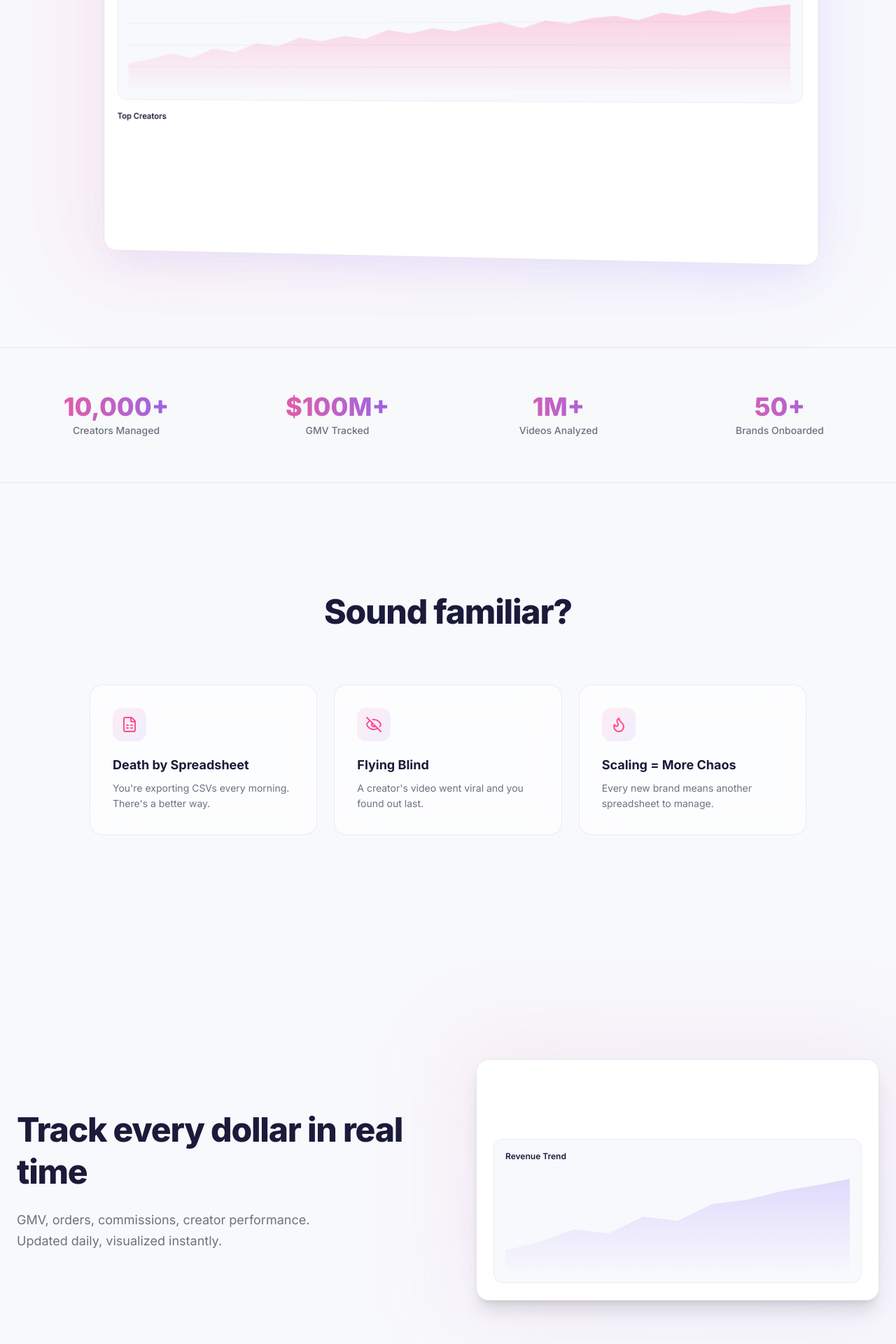
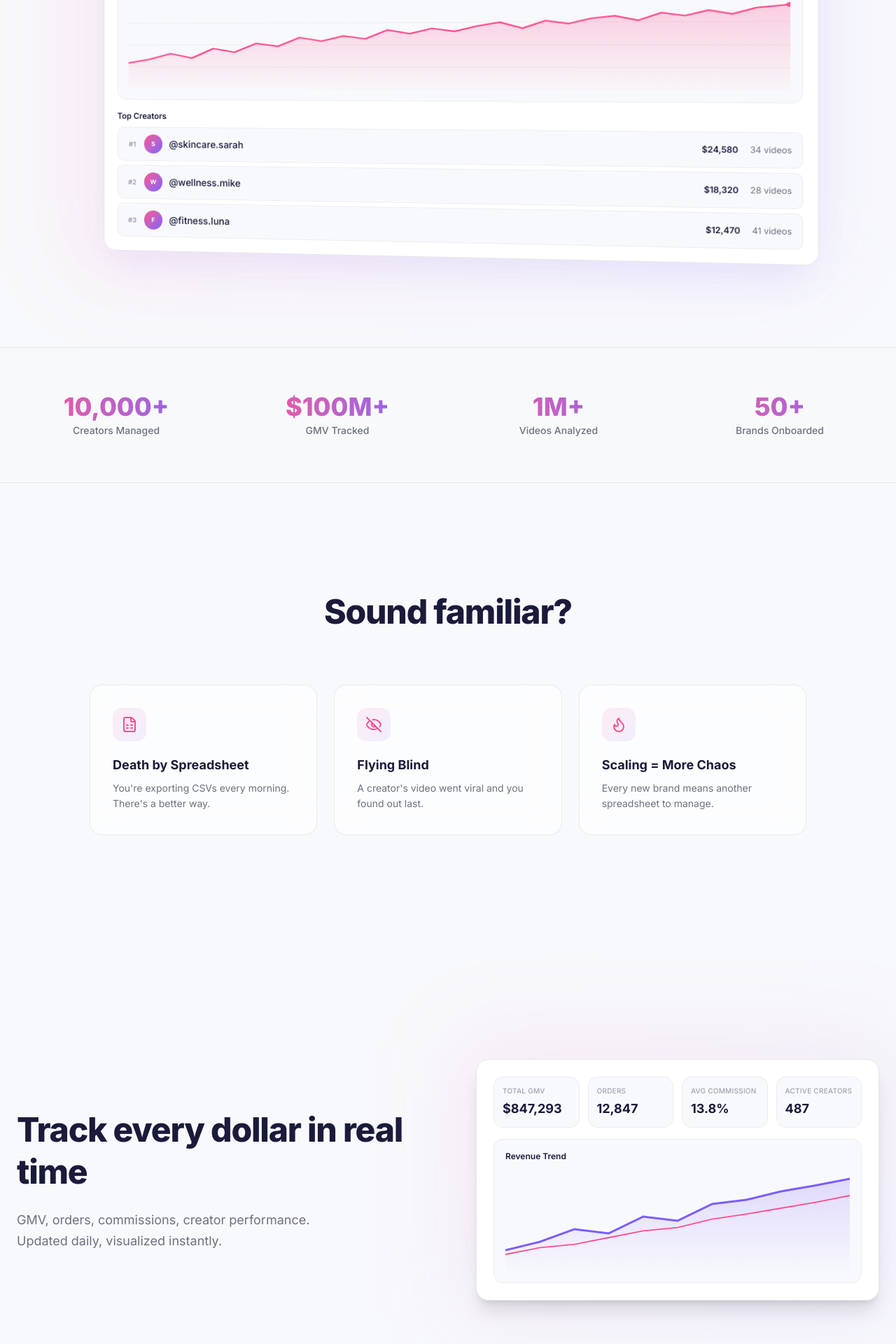
Before and after one commit to tylercreatorscorner/tempo-app, a Next.js app: page / in a window 1280 px wide. Shown: the part 744-2664 px from the top of the page at 70% size. Built offline with nearby package versions, Linux system fonts and the light colour scheme.

Commit message:
Fix animations (React state triggers), add creator portal mockup section

```diff
--- a/src/app/page.tsx
+++ b/src/app/page.tsx
@@ -8,6 +8,7 @@ import {
   LeaderboardMockup,
   BrandSwitcherMockup,
   DailyBriefMockup,
+  CreatorPortalMockup,
 } from '@/components/landing/animated-mockups';
 import {
   FileSpreadsheet,
@@ -225,6 +226,11 @@ function Features() {
         mockup={<DailyBriefMockup />}
         reversed
       />
+      <FeatureSection
+        headline="A portal your creators will actually use"
+        description="Give creators their own dashboard to track performance, discover winning content, and stay motivated."
+        mockup={<CreatorPortalMockup />}
+      />
     </div>
   );
 }
--- a/src/components/landing/animated-mockups.tsx
+++ b/src/components/landing/animated-mockups.tsx
@@ -1,20 +1,19 @@
 'use client';
 
-import { useEffect, useRef } from 'react';
+import { useEffect, useRef, useState } from 'react';
 import { CountUp } from './count-up';
 
 function useInView(threshold = 0.2) {
   const ref = useRef<HTMLDivElement>(null);
-  const visible = useRef(false);
+  const [inView, setInView] = useState(false);
 
   useEffect(() => {
     const el = ref.current;
     if (!el) return;
     const obs = new IntersectionObserver(
       ([e]) => {
-        if (e.isIntersecting && !visible.current) {
-          visible.current = true;
-          el.classList.add('in-view');
+        if (e.isIntersecting) {
+          setInView(true);
           obs.unobserve(el);
         }
       },
@@ -24,15 +23,39 @@ function useInView(threshold = 0.2) {
     return () => obs.disconnect();
   }, [threshold]);
 
-  return ref;
+  return { ref, inView };
+}
+
+function fadeIn(inView: boolean, delayMs: number = 0): React.CSSProperties {
+  return inView
+    ? { animation: `mockFadeIn 0.6s ease-out ${delayMs}ms forwards`, opacity: 0 }
+    : { opacity: 0 };
+}
+
+function slideUp(inView: boolean, delayMs: number = 0): React.CSSProperties {
+  return inView
+    ? { animation: `slideUp 0.6s ease-out ${delayMs}ms forwards`, opacity: 0, transform: 'translateY(16px)' }
+    : { opacity: 0, transform: 'translateY(16px)' };
+}
+
+function slideRight(inView: boolean, delayMs: number = 0): React.CSSProperties {
+  return inView
+    ? { animation: `slideRight 0.6s ease-out ${delayMs}ms forwards`, opacity: 0, transform: 'translateX(-16px)' }
+    : { opacity: 0, transform: 'translateX(-16px)' };
+}
+
+function drawLine(inView: boolean, delayMs: number = 0): React.CSSProperties {
+  return inView
+    ? { animation: `draw 1.8s cubic-bezier(0.4,0,0.2,1) ${delayMs}ms forwards` }
+    : {};
 }
 
 /* ─── Hero Dashboard Mockup ─── */
 export function HeroDashboardMockup() {
-  const ref = useInView(0.15);
+  const { ref, inView } = useInView(0.15);
 
   return (
-    <div ref={ref} className="group/mock relative [&.in-view_.draw-line]:animate-draw [&.in-view_.slide-row]:animate-slideUp [&.in-view_.fade-stat]:animate-fadeIn">
+    <div ref={ref} className="relative">
       {/* Floating glow */}
       <div className="absolute -inset-8 bg-gradient-to-r from-[#FF4D8D]/15 to-[#7C5CFC]/15 rounded-3xl blur-3xl animate-pulse-slow" />
 
@@ -60,8 +83,8 @@ export function HeroDashboardMockup() {
               { label: 'Active Creators', value: 142, prefix: '', trend: '+12 this week', trendColor: 'text-[#FF4D8D]' },
               { label: 'Top Video GMV', value: 8470, prefix: '$', trend: '@skincare.sarah', trendColor: 'text-[#7C5CFC]' },
             ].map((s, i) => (
-              <div key={s.label} className={`fade-stat rounded-xl bg-[#F8F9FC] border border-[#E5E7EB]/60 p-3.5 opacity-0`}
-                style={{ animationDelay: `${i * 200}ms` }}>
+              <div key={s.label} className="rounded-xl bg-[#F8F9FC] border border-[#E5E7EB]/60 p-3.5"
+                style={fadeIn(inView, i * 200)}>
                 <p className="text-[10px] text-[#9CA3AF] font-medium uppercase tracking-wide">{s.label}</p>
                 <p className="text-xl font-bold text-[#1A1B3A] mt-1">
                   <CountUp end={s.value} prefix={s.prefix} duration={2200} />
@@ -90,11 +113,11 @@ export function HeroDashboardMockup() {
               <line x1="0" y1="60" x2="500" y2="60" stroke="#E5E7EB" strokeWidth="0.5" />
               <line x1="0" y1="90" x2="500" y2="90" stroke="#E5E7EB" strokeWidth="0.5" />
               <path d="M0,85 L17,80 L34,72 L51,78 L68,65 L85,70 L102,58 L119,62 L136,50 L153,55 L170,48 L187,52 L204,40 L221,45 L238,38 L255,42 L272,35 L289,30 L306,38 L323,28 L340,32 L357,25 L374,22 L391,28 L408,18 L425,22 L442,15 L459,20 L476,12 L500,8 L500,120 L0,120Z" fill="url(#heroGrad)" />
-              <path className="draw-line" d="M0,85 L17,80 L34,72 L51,78 L68,65 L85,70 L102,58 L119,62 L136,50 L153,55 L170,48 L187,52 L204,40 L221,45 L238,38 L255,42 L272,35 L289,30 L306,38 L323,28 L340,32 L357,25 L374,22 L391,28 L408,18 L425,22 L442,15 L459,20 L476,12 L500,8"
+              <path d="M0,85 L17,80 L34,72 L51,78 L68,65 L85,70 L102,58 L119,62 L136,50 L153,55 L170,48 L187,52 L204,40 L221,45 L238,38 L255,42 L272,35 L289,30 L306,38 L323,28 L340,32 L357,25 L374,22 L391,28 L408,18 L425,22 L442,15 L459,20 L476,12 L500,8"
                 fill="none" stroke="#FF4D8D" strokeWidth="2"
                 strokeDasharray="800" strokeDashoffset="800"
-                style={{ animationDelay: '400ms' }} />
-              <circle cx="500" cy="8" r="3" fill="#FF4D8D" className="fade-stat opacity-0" style={{ animationDelay: '1800ms' }} />
+                style={drawLine(inView, 400)} />
+              <circle cx="500" cy="8" r="3" fill="#FF4D8D" style={fadeIn(inView, 1800)} />
             </svg>
           </div>
 
@@ -108,8 +131,8 @@ export function HeroDashboardMockup() {
                 { rank: 3, name: '@fitness.luna', gmv: '$12,470', videos: 41 },
               ].map((c, i) => (
                 <div key={c.name}
-                  className="slide-row flex items-center justify-between rounded-lg bg-[#F8F9FC] border border-[#E5E7EB]/60 px-3.5 py-2.5 opacity-0 translate-y-4"
-                  style={{ animationDelay: `${800 + i * 150}ms` }}>
+                  className="flex items-center justify-between rounded-lg bg-[#F8F9FC] border border-[#E5E7EB]/60 px-3.5 py-2.5"
+                  style={slideUp(inView, 800 + i * 150)}>
                   <div className="flex items-center gap-2.5">
                     <span className="text-[10px] font-bold text-[#9CA3AF] w-4 text-center">#{c.rank}</span>
                     <div className="w-7 h-7 rounded-full bg-gradient-to-br from-[#FF4D8D] to-[#7C5CFC] flex items-center justify-center">
@@ -133,9 +156,9 @@ export function HeroDashboardMockup() {
 
 /* ─── Analytics Mockup (Feature A) ─── */
 export function AnalyticsMockup() {
-  const ref = useInView();
+  const { ref, inView } = useInView();
   return (
-    <div ref={ref} className="[&.in-view_.draw-line]:animate-draw [&.in-view_.fade-stat]:animate-fadeIn">
+    <div ref={ref}>
       <div className="absolute -inset-6 bg-gradient-to-br from-[#FF4D8D]/10 to-[#7C5CFC]/10 rounded-3xl blur-3xl" />
       <div className="relative rounded-2xl bg-white border border-[#E5E7EB] shadow-xl p-6 space-y-4">
         <div className="grid grid-cols-2 md:grid-cols-4 gap-3">
@@ -145,7 +168,8 @@ export function AnalyticsMockup() {
             { label: 'Avg Commission', val: 13, prefix: '', suffix: '.8%' },
             { label: 'Active Creators', val: 487, prefix: '' },
           ].map((s, i) => (
-            <div key={s.label} className="fade-stat rounded-xl bg-[#F8F9FC] border border-[#E5E7EB]/60 p-3 opacity-0" style={{ animationDelay: `${i * 150}ms` }}>
+            <div key={s.label} className="rounded-xl bg-[#F8F9FC] border border-[#E5E7EB]/60 p-3"
+              style={fadeIn(inView, i * 150)}>
               <p className="text-[10px] text-[#9CA3AF] font-medium uppercase tracking-wide">{s.label}</p>
               <p className="text-lg font-bold text-[#1A1B3A] mt-1">
                 <CountUp end={s.val} prefix={s.prefix} duration={2000} />{s.suffix || ''}
@@ -163,11 +187,14 @@ export function AnalyticsMockup() {
               </linearGradient>
             </defs>
             <path d="M0,95 L50,85 L100,70 L150,75 L200,55 L250,60 L300,40 L350,35 L400,25 L450,18 L500,10 L500,120 L0,120Z" fill="url(#featAGrad)" />
-            <path className="draw-line" d="M0,95 L50,85 L100,70 L150,75 L200,55 L250,60 L300,40 L350,35 L400,25 L450,18 L500,10"
+            <path d="M0,95 L50,85 L100,70 L150,75 L200,55 L250,60 L300,40 L350,35 L400,25 L450,18 L500,10"
               fill="none" stroke="#7C5CFC" strokeWidth="2.5"
-              strokeDasharray="700" strokeDashoffset="700" />
-            <path className="draw-line" d="M0,100 L50,92 L100,88 L150,80 L200,72 L250,68 L300,58 L350,52 L400,45 L450,38 L500,30"
-              fill="none" stroke="#FF4D8D" strokeWidth="1.5" strokeDasharray="700" strokeDashoffset="700" style={{ animationDelay: '300ms' }} />
+              strokeDasharray="700" strokeDashoffset="700"
+              style={drawLine(inView, 0)} />
+            <path d="M0,100 L50,92 L100,88 L150,80 L200,72 L250,68 L300,58 L350,52 L400,45 L450,38 L500,30"
+              fill="none" stroke="#FF4D8D" strokeWidth="1.5"
+              strokeDasharray="700" strokeDashoffset="700"
+              style={drawLine(inView, 300)} />
           </svg>
         </div>
       </div>
@@ -177,9 +204,9 @@ export function AnalyticsMockup() {
 
 /* ─── Creator Leaderboard Mockup (Feature B) ─── */
 export function LeaderboardMockup() {
-  const ref = useInView();
+  const { ref, inView } = useInView();
   return (
-    <div ref={ref} className="[&.in-view_.slide-row]:animate-slideUp [&.in-view_.fade-stat]:animate-fadeIn">
+    <div ref={ref}>
       <div className="absolute -inset-6 bg-gradient-to-bl from-[#7C5CFC]/10 to-[#FF4D8D]/10 rounded-3xl blur-3xl" />
       <div className="relative rounded-2xl bg-white border border-[#E5E7EB] shadow-xl p-6">
         <div className="flex items-center justify-between mb-4">
@@ -195,8 +222,8 @@ export function LeaderboardMockup() {
             { rank: 5, name: '@health.alex', gmv: 7290, videos: 19, color: 'from-[#FF4D8D] to-[#7C5CFC]' },
           ].map((c, i) => (
             <div key={c.name}
-              className="slide-row flex items-center justify-between rounded-xl bg-[#F8F9FC] border border-[#E5E7EB]/60 px-4 py-3 opacity-0 translate-y-4"
-              style={{ animationDelay: `${i * 120}ms` }}>
+              className={`flex items-center justify-between rounded-xl bg-[#F8F9FC] border border-[#E5E7EB]/60 px-4 py-3`}
+              style={slideUp(inView, i * 120)}>
               <div className="flex items-center gap-3">
                 <span className="text-xs font-bold text-[#9CA3AF] w-5 text-center">#{c.rank}</span>
                 <div className={`w-8 h-8 rounded-full bg-gradient-to-br ${c.color} flex items-center justify-center`}>
@@ -220,13 +247,13 @@ export function LeaderboardMockup() {
 
 /* ─── Brand Switcher Mockup (Feature C) ─── */
 export function BrandSwitcherMockup() {
-  const ref = useInView();
+  const { ref, inView } = useInView();
   return (
-    <div ref={ref} className="[&.in-view_.fade-stat]:animate-fadeIn [&.in-view_.slide-row]:animate-slideUp">
+    <div ref={ref}>
       <div className="absolute -inset-6 bg-gradient-to-br from-[#FF4D8D]/10 to-[#7C5CFC]/10 rounded-3xl blur-3xl" />
       <div className="relative rounded-2xl bg-white border border-[#E5E7EB] shadow-xl p-6 space-y-4">
         {/* Dropdown */}
-        <div className="fade-stat opacity-0 rounded-xl border border-[#7C5CFC]/30 bg-[#F8F9FC] p-3" style={{ animationDelay: '0ms' }}>
+        <div className="rounded-xl border border-[#7C5CFC]/30 bg-[#F8F9FC] p-3" style={fadeIn(inView, 0)}>
           <p className="text-[10px] text-[#9CA3AF] font-medium uppercase tracking-wide mb-2">Switch Brand</p>
           <div className="space-y-1.5">
             {[
@@ -236,8 +263,8 @@ export function BrandSwitcherMockup() {
               { name: 'NutriCore', color: '#FFB84D', active: false },
             ].map((b, i) => (
               <div key={b.name}
-                className={`slide-row flex items-center gap-3 rounded-lg px-3 py-2 opacity-0 translate-y-2 ${b.active ? 'bg-white border border-[#E5E7EB] shadow-sm' : 'hover:bg-white/50'}`}
-                style={{ animationDelay: `${200 + i * 100}ms` }}>
+                className={`flex items-center gap-3 rounded-lg px-3 py-2 ${b.active ? 'bg-white border border-[#E5E7EB] shadow-sm' : ''}`}
+                style={slideUp(inView, 200 + i * 100)}>
                 <div className="w-3 h-3 rounded-sm" style={{ backgroundColor: b.color }} />
                 <span className="text-sm font-medium text-[#1A1B3A]">{b.name}</span>
                 {b.active && <span className="ml-auto text-[10px] text-[#7C5CFC] font-semibold">Active</span>}
@@ -251,7 +278,8 @@ export function BrandSwitcherMockup() {
             { brand: 'Glow Skin Co', gmv: 218580, color: '#FF4D8D' },
             { brand: 'FitNation', gmv: 164230, color: '#7C5CFC' },
           ].map((b, i) => (
-            <div key={b.brand} className="fade-stat rounded-xl border border-[#E5E7EB]/60 bg-[#F8F9FC] p-3 opacity-0" style={{ animationDelay: `${600 + i * 150}ms` }}>
+            <div key={b.brand} className="rounded-xl border border-[#E5E7EB]/60 bg-[#F8F9FC] p-3"
+              style={fadeIn(inView, 600 + i * 150)}>
               <div className="flex items-center gap-2 mb-1">
                 <div className="w-2 h-2 rounded-sm" style={{ backgroundColor: b.color }} />
                 <span className="text-[10px] text-[#9CA3AF] font-medium">{b.brand}</span>
@@ -267,12 +295,12 @@ export function BrandSwitcherMockup() {
 
 /* ─── Daily Brief Mockup (Feature D) ─── */
 export function DailyBriefMockup() {
-  const ref = useInView();
+  const { ref, inView } = useInView();
   return (
-    <div ref={ref} className="[&.in-view_.slide-row]:animate-slideRight [&.in-view_.fade-stat]:animate-fadeIn">
+    <div ref={ref}>
       <div className="absolute -inset-6 bg-gradient-to-bl from-[#7C5CFC]/10 to-[#FF4D8D]/10 rounded-3xl blur-3xl" />
       <div className="relative rounded-2xl bg-white border border-[#E5E7EB] shadow-xl p-6">
-        <div className="slide-row opacity-0 -translate-x-4" style={{ animationDelay: '200ms' }}>
+        <div style={slideRight(inView, 200)}>
           <div className="flex items-center gap-3 mb-4">
             <div className="w-8 h-8 rounded-lg bg-gradient-to-br from-[#FF4D8D] to-[#7C5CFC] flex items-center justify-center">
               <span className="text-xs font-bold text-white">T</span>
@@ -290,14 +318,14 @@ export function DailyBriefMockup() {
               { icon: '🔥', text: 'Top video: 2.1M views', color: 'text-[#FF4D8D]' },
               { icon: '📦', text: '847 orders yesterday', color: 'text-[#1A1B3A]' },
             ].map((item, i) => (
-              <div key={i} className="fade-stat flex items-center gap-2 opacity-0" style={{ animationDelay: `${500 + i * 150}ms` }}>
+              <div key={i} className="flex items-center gap-2" style={fadeIn(inView, 500 + i * 150)}>
                 <span className="text-sm">{item.icon}</span>
                 <span className={`text-sm font-medium ${item.color}`}>{item.text}</span>
               </div>
             ))}
           </div>
 
-          <div className="mt-5 ml-11 fade-stat opacity-0" style={{ animationDelay: '1100ms' }}>
+          <div className="mt-5 ml-11" style={fadeIn(inView, 1100)}>
             <div className="inline-flex items-center gap-1.5 rounded-full bg-gradient-to-r from-[#FF4D8D]/10 to-[#7C5CFC]/10 px-3 py-1.5">
               <div className="w-1.5 h-1.5 rounded-full bg-[#34D399] animate-pulse" />
               <span className="text-[11px] font-medium text-[#1A1B3A]">All systems nominal</span>
@@ -308,3 +336,90 @@ export function DailyBriefMockup() {
     </div>
   );
 }
+
+/* ─── Creator Portal Mockup (Feature E) ─── */
+export function CreatorPortalMockup() {
+  const { ref, inView } = useInView();
+  return (
+    <div ref={ref}>
+      <div className="absolute -inset-6 bg-gradient-to-br from-[#FF4D8D]/10 to-[#7C5CFC]/10 rounded-3xl blur-3xl" />
+      <div className="relative rounded-2xl bg-white border border-[#E5E7EB] shadow-xl overflow-hidden">
+        {/* Top bar */}
+        <div className="px-5 py-3 bg-gradient-to-r from-[#FF4D8D] to-[#7C5CFC]">
+          <div className="flex items-center gap-2">
+            <div className="w-5 h-5 rounded-md bg-white/20 flex items-center justify-center">
+              <span className="text-[8px] font-bold text-white">T</span>
+            </div>
+            <span className="text-xs font-semibold text-white/90">Creator Portal</span>
+          </div>
+        </div>
+
+        <div className="p-5 space-y-4">
+          {/* Greeting */}
+          <div style={fadeIn(inView, 0)}>
+            <p className="text-lg font-bold text-[#1A1B3A]">Hey @skincare.sarah 👋</p>
+            <p className="text-xs text-[#9CA3AF]">Here&apos;s how you&apos;re doing today</p>
+          </div>
+
+          {/* Stat cards */}
+          <div className="grid grid-cols-3 gap-2.5">
+            {[
+              { label: 'My GMV', value: 24580, prefix: '$', color: '#FF4D8D' },
+              { label: 'My Rank', value: 3, prefix: '#', suffix: ' of 142', color: '#7C5CFC' },
+              { label: 'Videos This Month', value: 34, prefix: '', color: '#34D399' },
+            ].map((s, i) => (
+              <div key={s.label} className="rounded-xl bg-[#F8F9FC] border border-[#E5E7EB]/60 p-3"
+                style={fadeIn(inView, 200 + i * 150)}>
+                <p className="text-[9px] text-[#9CA3AF] font-medium uppercase tracking-wide">{s.label}</p>
+                <p className="text-base font-bold text-[#1A1B3A] mt-0.5">
+                  <CountUp end={s.value} prefix={s.prefix} suffix={s.suffix} duration={1800} />
+                </p>
+                <div className="mt-1 h-1 rounded-full bg-[#E5E7EB]">
+                  <div className="h-1 rounded-full" style={{
+                    backgroundColor: s.color,
+                    width: inView ? '70%' : '0%',
+                    transition: 'width 1.5s ease-out 0.8s',
+                  }} />
+                </div>
+              </div>
+            ))}
+          </div>
+
+          {/* What's Winning */}
+          <div style={fadeIn(inView, 600)}>
+            <p className="text-xs font-semibold text-[#1A1B3A] mb-2">🔥 What&apos;s Winning</p>
+            <div className="space-y-1.5">
+              {[
+                { title: 'Morning Routine Serum', views: '2.1M views', gmv: '$4,280' },
+                { title: 'Glow Up Challenge', views: '1.8M views', gmv: '$3,120' },
+                { title: 'Night Skincare Hack', views: '940K views', gmv: '$1,850' },
+              ].map((v, i) => (
+                <div key={v.title}
+                  className="flex items-center justify-between rounded-lg bg-[#F8F9FC] border border-[#E5E7EB]/60 px-3 py-2"
+                  style={slideUp(inView, 800 + i * 120)}>
+                  <div className="flex items-center gap-2.5">
+                    <div className="w-8 h-8 rounded-lg bg-gradient-to-br from-[#FF4D8D]/20 to-[#7C5CFC]/20 flex items-center justify-center">
+                      <span className="text-xs">▶</span>
+                    </div>
+                    <div>
+                      <p className="text-xs font-medium text-[#1A1B3A]">{v.title}</p>
+                      <p className="text-[10px] text-[#9CA3AF]">{v.views}</p>
+                    </div>
+                  </div>
+                  <span className="text-xs font-semibold text-[#34D399]">{v.gmv}</span>
+                </div>
+              ))}
+            </div>
+          </div>
+
+          {/* Motivational */}
+          <div className="rounded-xl bg-gradient-to-r from-[#FF4D8D]/10 to-[#7C5CFC]/10 border border-[#FF4D8D]/20 p-3 text-center"
+            style={fadeIn(inView, 1200)}>
+            <p className="text-sm font-semibold text-[#1A1B3A]">You&apos;re in the top 5% of creators! 🔥</p>
+            <p className="text-[10px] text-[#6B7280] mt-0.5">Keep it up — you&apos;re on track for a record month</p>
+          </div>
+        </div>
+      </div>
+    </div>
+  );
+}
```
